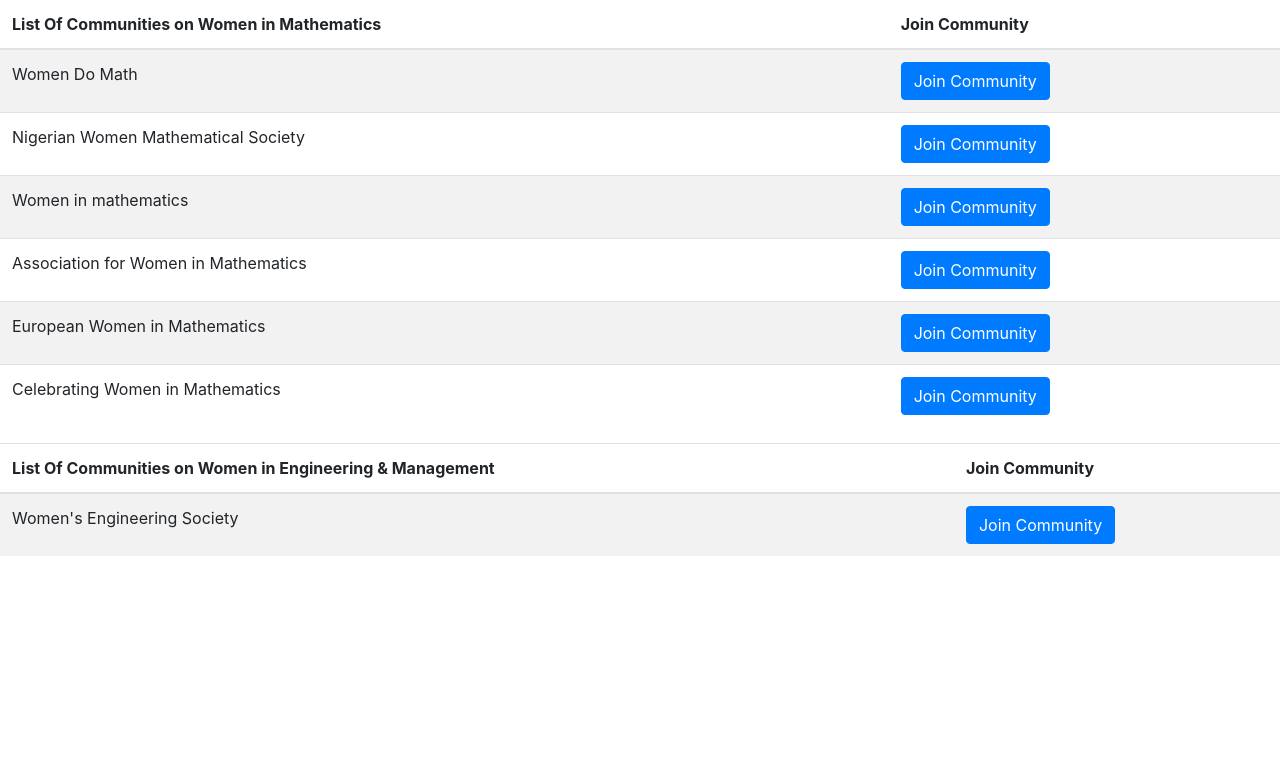
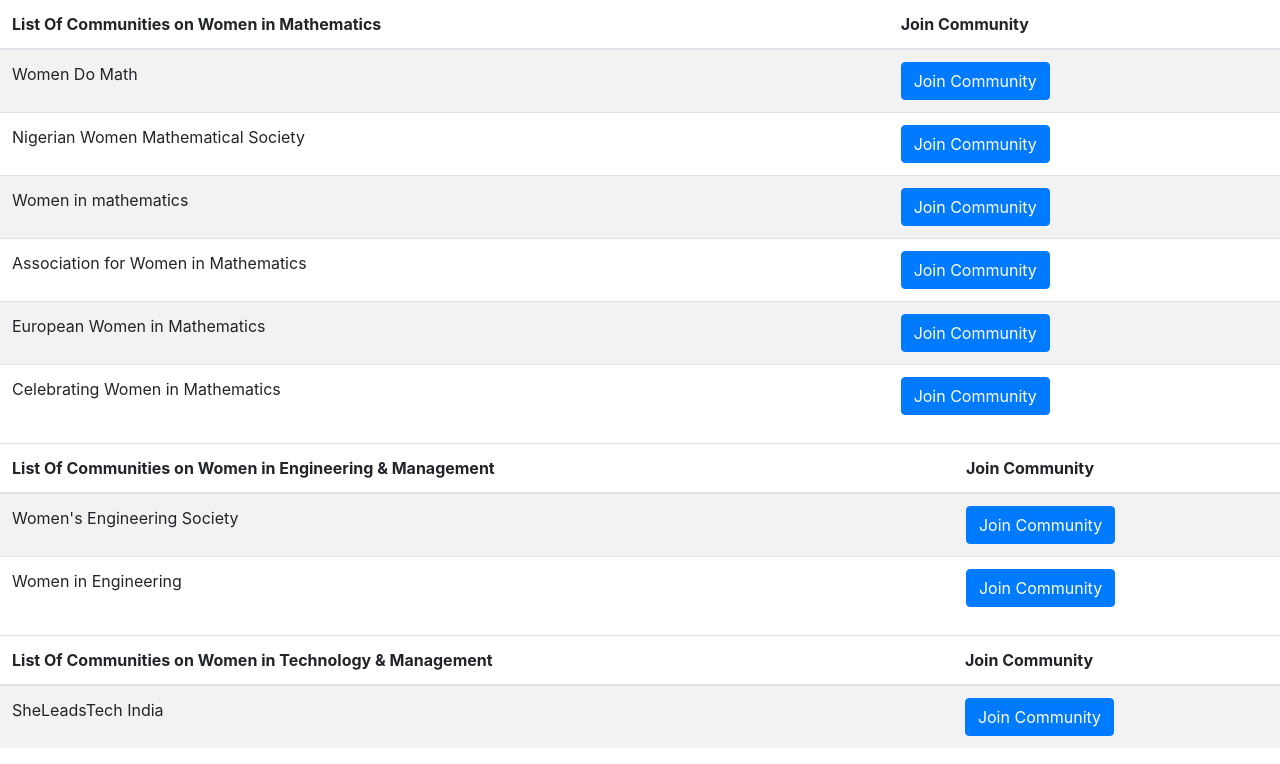
Before and after one commit to tapaswenipathak/Women-Communities, a Django app: page / in a window 1280 px wide. Shown: the part 2022-2786 px from the top of the page. Before the commit the page ends 2578 px from the top, so only its background shows below. Run offline with Django 3.2, Linux system fonts and the light colour scheme; some libraries are stand-ins or nearby versions.

Commit message:
Add Women Community (#47)
* Update README.md

Added Communities on Women in Engineering & Management.

* Update index.html

Added communities on women in engineering and management.

* Update README.md

updated communities on women in Engineering and management.

* Update index.html

* Update README.md

Added Communities on women in technology and management

* Update index.html

Added communities on women in technology and management.

```diff
--- a/templates/index.html
+++ b/templates/index.html
@@ -264,6 +264,33 @@
 					</td>
 				</tr>
 
+				<tr>
+					<td>Women in  Engineering </td>
+					<td>
+						<a class="btn btn-primary" href="https://www.womeng.org/" role="button" target="_blank">Join Community</a>
+					</td>
+				</tr>
+
+			</tbody>
+		</table>
+
+	    <table class="table table-striped">
+            <thead>
+				<tr>
+				<th scope="col">List Of Communities on Women in Technology & Management</th>
+				<th scope="col">Join Community</th>
+				</tr>
+			</thead>
+			<tbody>
+				<tr>
+					<td>SheLeadsTech India</td>
+					<td>
+						<a class="btn btn-primary" href="https://sheleadstechin.splashthat.com/" role="button" target="_blank">Join Community</a>
+					</td>
+				</tr>
+
+
+
 			</tbody>
 		</table>
     </body>
```
Also changed, not shown: README.md.
